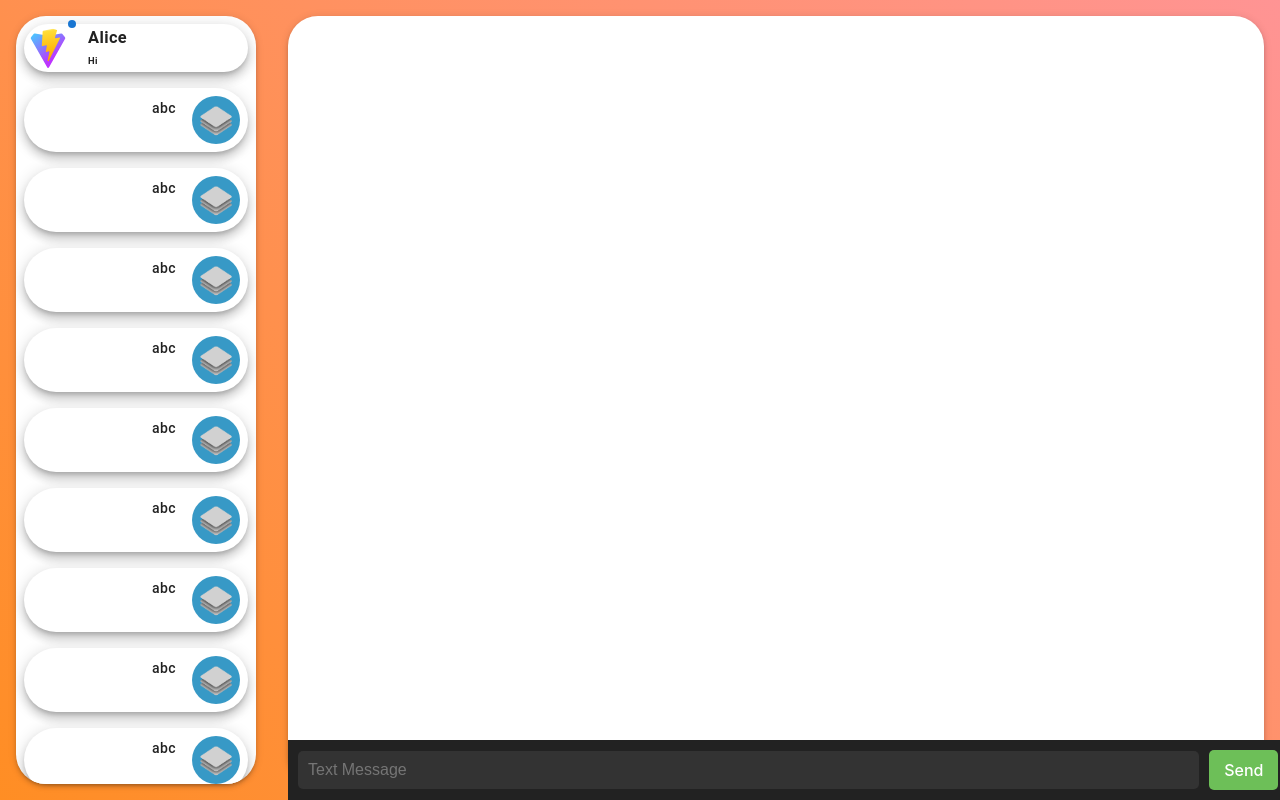
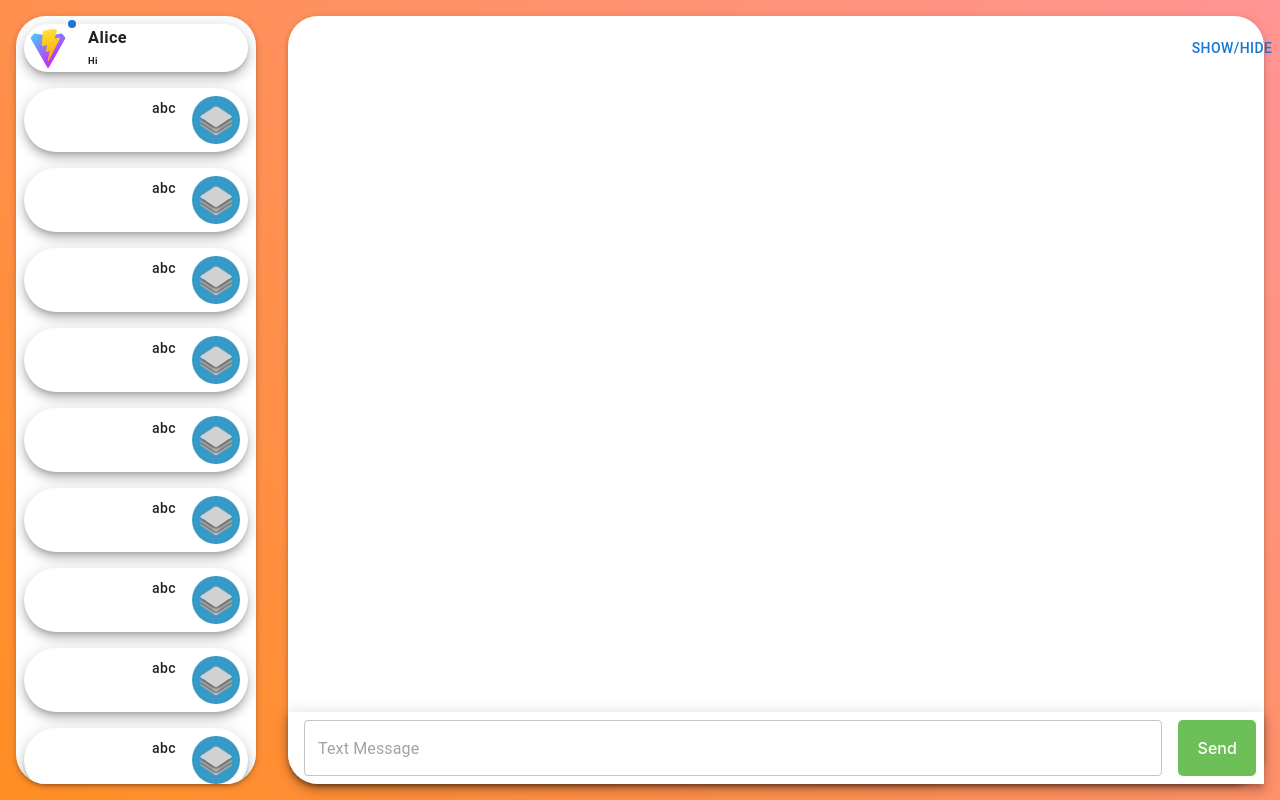
Before and after one commit to Sn00pyW00dst0ck/CEN5035-Project, a React (Vite) app in the folder frontend/: page / in a window 1280 px wide. Built offline with nearby package versions, Linux system fonts and the light colour scheme.

Commit message:
Implemented textbar with members list and added toggle option to members.

```diff
--- a/frontend/src/MainScreen/ServerAndMembers/ActiveServer/ActiveServer.css
+++ b/frontend/src/MainScreen/ServerAndMembers/ActiveServer/ActiveServer.css
@@ -1,32 +1,16 @@
 .text {
-    padding: 10px;
     display: flex;
-    align-items: center;
-    justify-content: space-between;
-    position: absolute;
-    bottom: 0;
-    width: 76.6%;
-    background: #222;
-}
-
-.text input {
-    flex: 1;
-    padding: 10px;
-    border-radius: 5px;
-    border: none;
-    outline: none;
-    font-size: 16px;
-    font-family: sans-serif;
-    background: #333;
-    color: white;
+    width: inherit;
+    margin: auto 0 0 0;
 }
 
 .sendButton {
-    margin-left: 10px;
-    padding: 10px 15px;
+    display: flex;
+    margin: .5rem;
     border: none;
     background: #6dbf58;
     color: white;
+    align-items: center;
     border-radius: 5px;
     cursor: pointer;
     font-size: 16px;
--- a/frontend/src/MainScreen/ServerAndMembers/ActiveServer/ActiveServer.jsx
+++ b/frontend/src/MainScreen/ServerAndMembers/ActiveServer/ActiveServer.jsx
@@ -1,14 +1,35 @@
-import { Paper } from "@mui/material";
+import {Button, Paper, TextField} from "@mui/material";
 import "./ActiveServer.css";
 
-function ActiveServer() {
+function ActiveServer({setVisible}) {
     return (
-        <div style={{ display: "flex", flexDirection: "column", height: "100%" }}>
+        <div style={{ display: "flex", flexDirection: "column", height: "100%", width: "100%" }}>
 
-            <div className="text">
-                <input type="text" placeholder="Text Message" />
+            <Button onClick={() => setVisible((prev) => !prev)} sx={{
+                width: "4rem",
+                height: "4rem",
+                margin: "auto",
+                marginRight: "0",
+                marginTop: "0",
+                borderRadius: 7.5,
+                borderTopRightRadius: 0,
+                borderBottomRightRadius: 0
+            }}>Show/hide</Button>
+
+            <Paper elevation={7} sx={{borderRadius: 7.5,
+                borderTopLeftRadius: 0,
+                borderTopRightRadius: 0,
+                borderBottomRightRadius: 0}} className="text">
+
+                <TextField sx={{
+                    width: "100%",
+                    margin: ".5rem",
+                    marginLeft: "1rem",
+                }} placeholder="Text Message" />
+
                 <button className="sendButton">Send</button>
-            </div>
+
+            </Paper>
 
 
         </div>
--- a/frontend/src/MainScreen/ServerAndMembers/ServerAndMembers.jsx
+++ b/frontend/src/MainScreen/ServerAndMembers/ServerAndMembers.jsx
@@ -1,14 +1,20 @@
 import {Paper} from "@mui/material";
 import ActiveServer from "./ActiveServer/ActiveServer.jsx";
 import Members from "./Members/Members.jsx";
+import {useState} from "react";
 
 function ServerAndMembers() {
+
+    const [visible, setVisible] = useState(false);
+
     return(
             <Paper elevation={3} sx={{
                 borderRadius: 7.5
             }} style={{ display: "flex", margin: "1rem", width: "100%"}}>
 
-                <ActiveServer/>
+                <ActiveServer setVisible={setVisible}/>
+
+                {visible && <Members/>}
 
             </Paper>
     )
```
